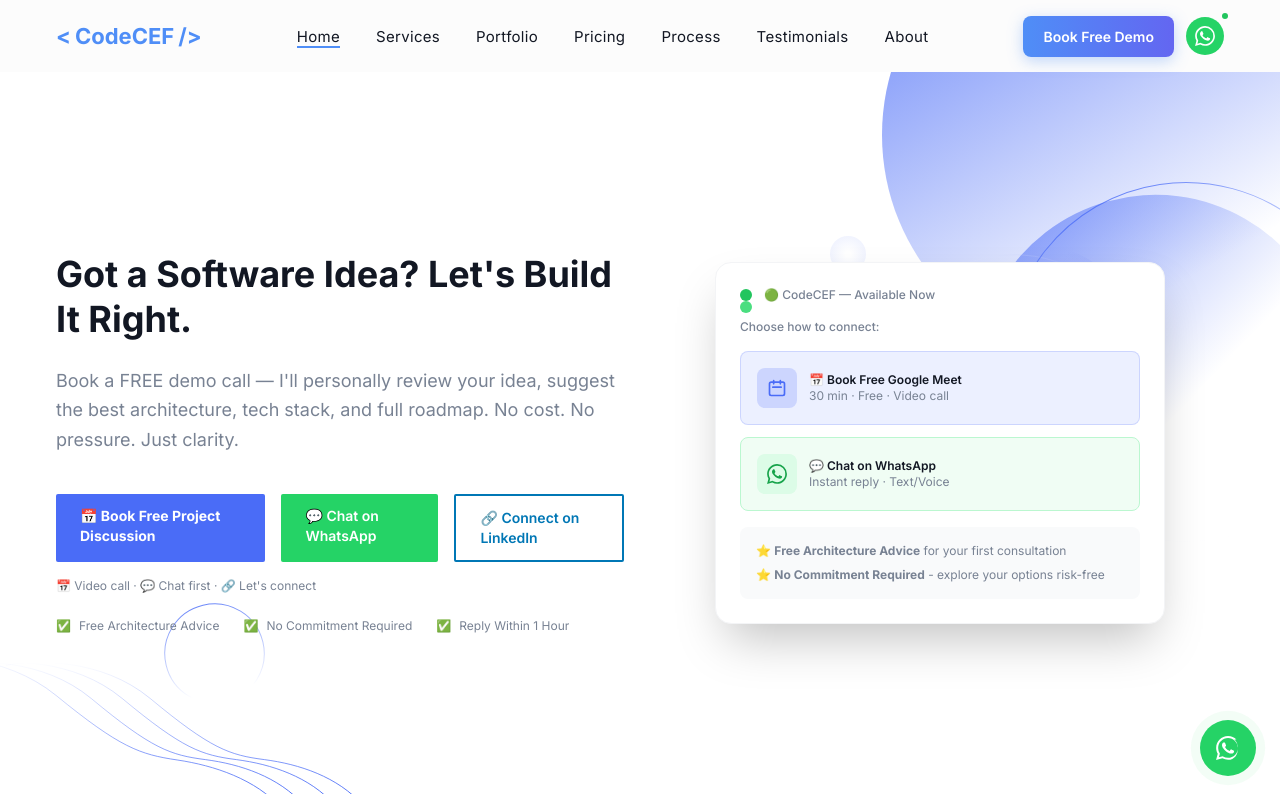
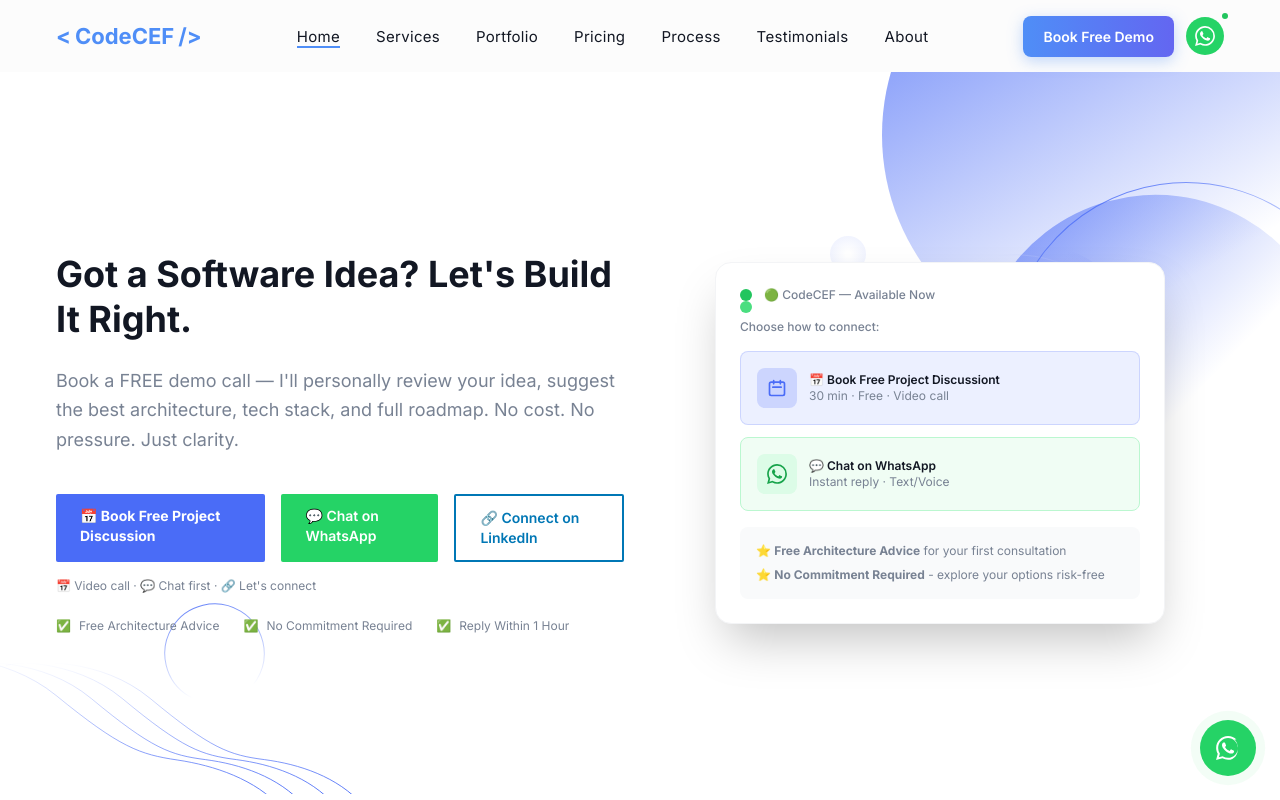
Before and after one commit to codecef/codecef, a Next.js app: page / in a window 1280 px wide. Shown: the top 800 px of the page. Built offline with nearby package versions, Linux system fonts and the light colour scheme.

Commit message:
added the free book disucssion

```diff
--- a/src/components/Hero/index.tsx
+++ b/src/components/Hero/index.tsx
@@ -111,7 +111,7 @@ const Hero = () => {
                             </svg>
                           </div>
                           <div className="text-left">
-                            <p className="text-sm font-semibold text-black dark:text-white lg:text-xs">📅 Book Free Google Meet</p>
+                            <p className="text-sm font-semibold text-black dark:text-white lg:text-xs">📅 Book Free Project Discussiont</p>
                             <p className="text-xs text-body-color dark:text-body-color-dark">30 min · Free · Video call</p>
                           </div>
                         </div>
```
